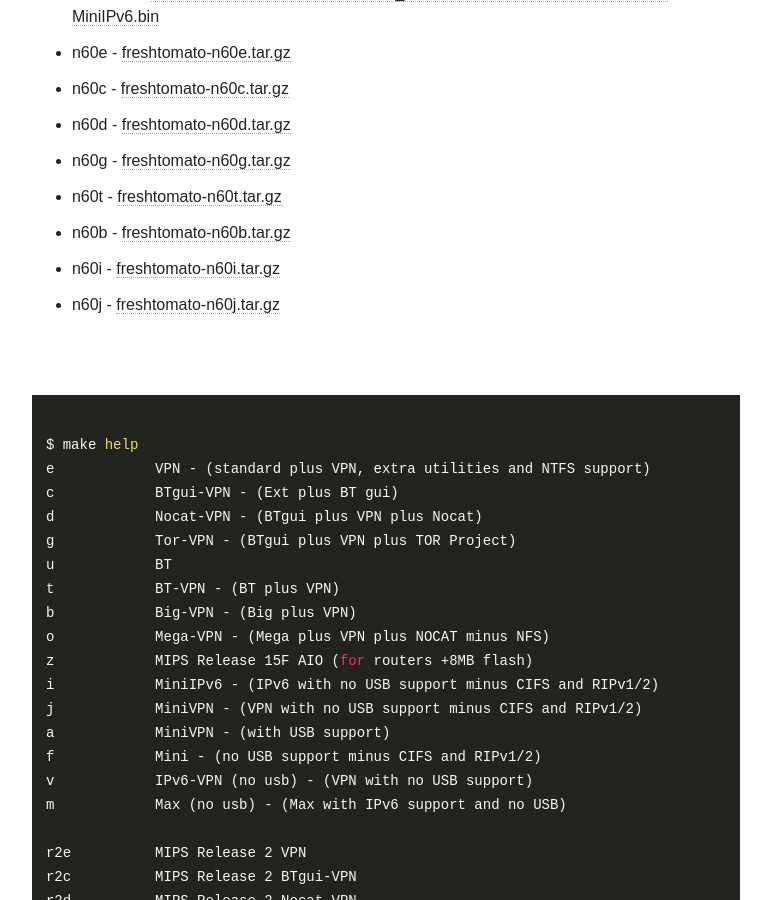
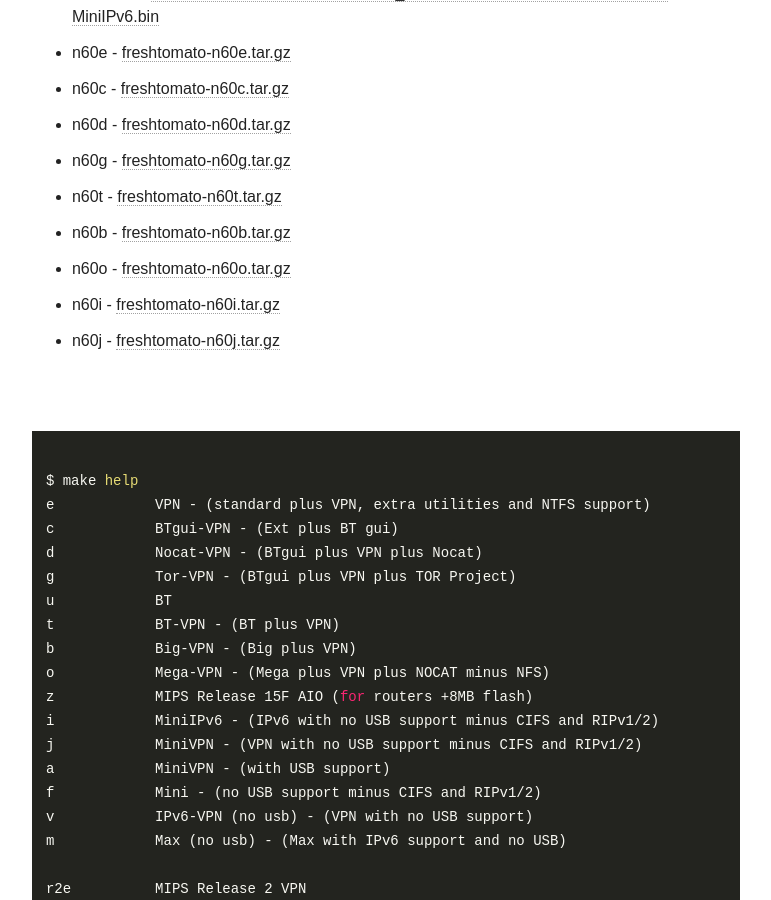
Before and after one commit to oglopss/freshtomato-mips-ci-jekyll, a Jekyll site: the page built from index.html, in a window 1280 px wide and 900 px high, scrolled down 1375 px. Shown: the whole window, without its empty margins (254-1025 px from the left). Built offline with Jekyll 4.4.1, drawn with Linux system fonts in a browser that asks for light colours; nearby versions of some CDN libraries.

Commit message:
Travis build 39 n60o pushed to gh-pages

```diff
--- a/_data/ss.yml
+++ b/_data/ss.yml
@@ -29,3 +29,4 @@
   - 0030 n60i freshtomato-n60i.tar.gz
   - 0027 n60b freshtomato-n60b.tar.gz
   - 0031 n60j freshtomato-n60j.tar.gz
+  - 0028 n60o freshtomato-n60o.tar.gz
```
